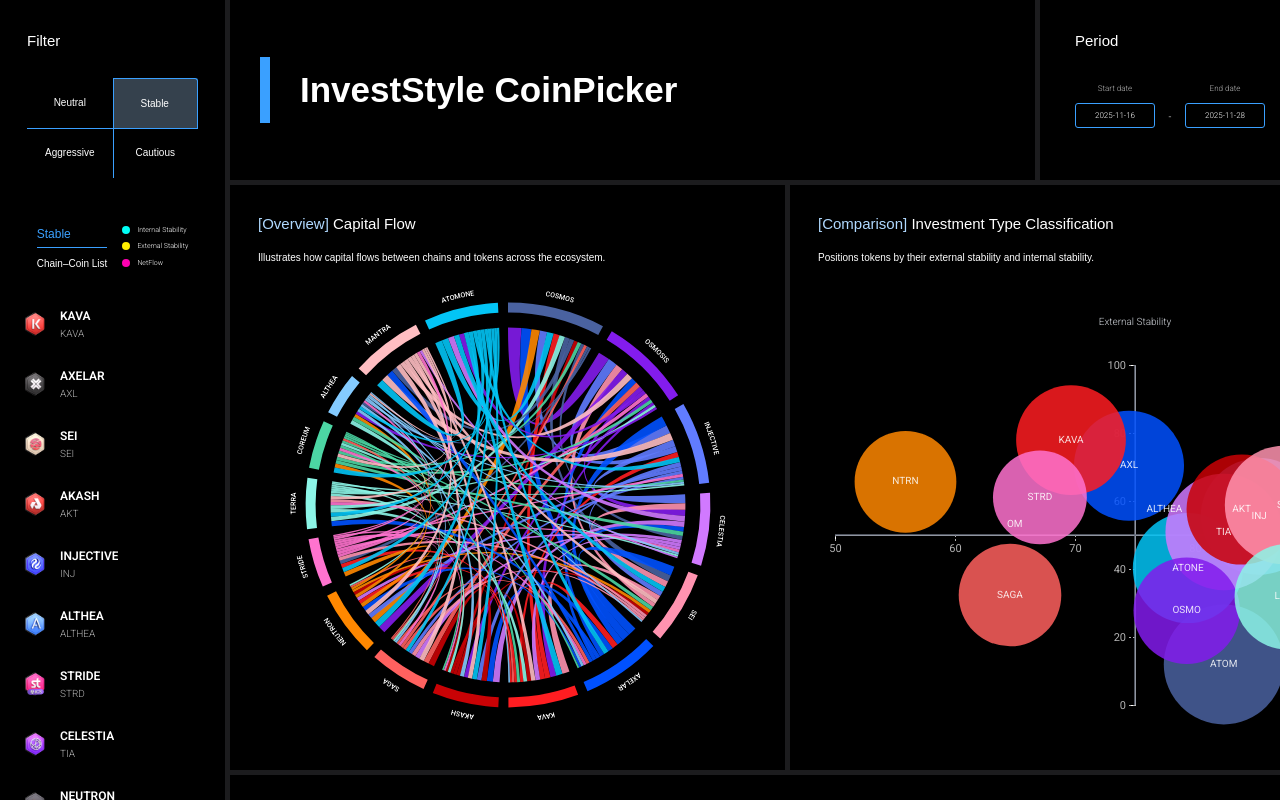
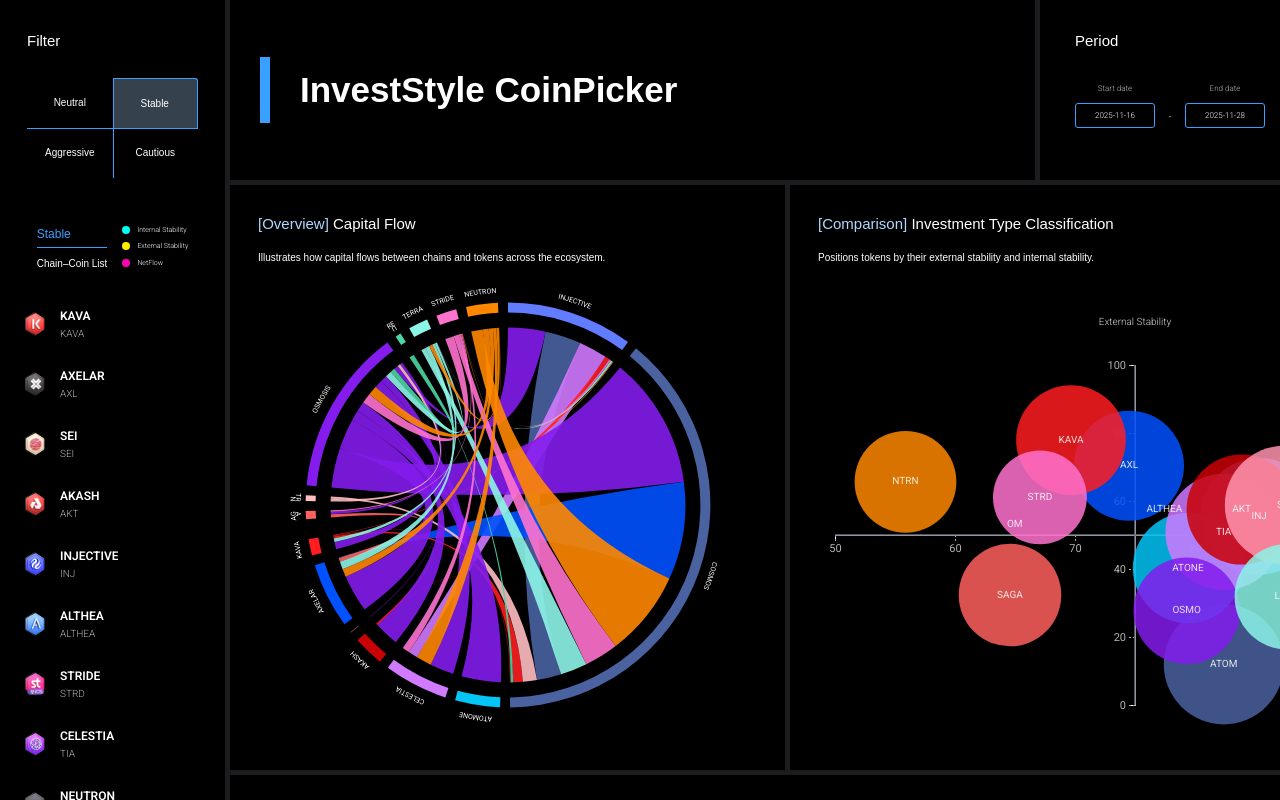
Before and after one commit to Information-Desgin/InvestStyle-CoinPicker, a React (Vite) app: page / in a window 1280 px wide. Built offline with nearby package versions, Linux system fonts and the light colour scheme; a web font is replaced by a local one.

Commit message:
feat: Chord Diagram 데이터 연동

```diff
--- a/src/components/graph/ChordDiagram.tsx
+++ b/src/components/graph/ChordDiagram.tsx
@@ -3,57 +3,37 @@
 import { COINS } from "../../data/coins";
 import { useSelectedCoins } from "../../store/useSelectedCoins";
 
-const keys = [
-  "atom",
-  "osmo",
-  "inj",
-  "tia",
-  "sei",
-  "axl",
-  "kava",
-  "akt",
-  "saga",
-  "ntrn",
-  "strd",
-  "luna",
-  "coreum",
-  "althea",
-  "om",
-  "atone",
-];
-
-const matrix = [
-  [0, 40, 22, 10, 15, 30, 18, 12, 9, 25, 8, 17, 11, 6, 14, 20],
-  [35, 0, 28, 14, 22, 18, 9, 11, 16, 20, 12, 8, 10, 7, 19, 13],
-  [18, 25, 0, 20, 14, 30, 16, 10, 8, 12, 9, 5, 7, 6, 22, 15],
-  [12, 18, 26, 0, 20, 14, 10, 16, 11, 9, 8, 6, 13, 7, 5, 17],
-  [20, 12, 15, 18, 0, 28, 14, 9, 6, 10, 7, 8, 11, 5, 13, 16],
-  [25, 14, 20, 12, 26, 0, 18, 16, 10, 7, 9, 13, 5, 8, 11, 15],
-  [15, 18, 10, 14, 22, 16, 0, 12, 7, 6, 8, 11, 9, 5, 13, 19],
-  [10, 12, 14, 20, 9, 18, 11, 0, 16, 7, 6, 8, 5, 12, 13, 14],
-  [9, 16, 11, 14, 12, 10, 7, 18, 0, 5, 8, 6, 4, 7, 15, 11],
-  [17, 22, 14, 10, 8, 13, 11, 9, 6, 0, 12, 5, 10, 7, 14, 18],
-  [11, 9, 7, 8, 10, 6, 12, 5, 7, 14, 0, 9, 8, 4, 6, 13],
-  [13, 7, 5, 6, 9, 15, 11, 8, 6, 5, 10, 0, 7, 11, 9, 12],
-  [9, 10, 7, 11, 6, 5, 8, 4, 7, 12, 9, 8, 0, 6, 10, 15],
-  [7, 9, 6, 5, 4, 8, 5, 9, 6, 10, 7, 12, 11, 0, 5, 9],
-  [16, 14, 21, 8, 12, 19, 10, 13, 15, 11, 9, 6, 7, 5, 0, 22],
-  [20, 15, 12, 18, 16, 10, 14, 9, 11, 13, 8, 12, 10, 7, 21, 0],
-];
-
-type FlowType = "Inflow" | "Outflow";
+/* =======================
+   Types
+======================= */
 
 type ChordDiagramProps = {
-  flow?: FlowType[];
+  flow?: ("Inflow" | "Outflow")[];
+  flows: {
+    keys: string[];
+    matrix: number[][];
+  };
 };
 
-export default function ChordDiagramD3({ flow }: ChordDiagramProps) {
+/* =======================
+   Component
+======================= */
+
+export default function ChordDiagramD3({ flows, flow }: ChordDiagramProps) {
   const ref = useRef<HTMLDivElement | null>(null);
   const { selectedIds } = useSelectedCoins();
 
   useEffect(() => {
+    if (!ref.current || flows.keys.length === 0) return;
+
+    const { keys, matrix } = flows;
+
     const container = d3.select(ref.current);
     container.selectAll("*").remove();
+
+    /* =======================
+       SVG Config
+    ======================= */
 
     const width = 440;
     const height = 440;
@@ -68,7 +48,10 @@
       .append("g")
       .attr("transform", `translate(${width / 2}, ${height / 2})`);
 
-    /* ------------------ Tooltip ------------------ */
+    /* =======================
+       Tooltip
+    ======================= */
+
     const tooltip = d3
       .select("body")
       .append("div")
@@ -85,7 +68,10 @@
       )
       .style("opacity", 0);
 
-    /* ---------- Chord ---------- */
+    /* =======================
+       Chord / Generators
+    ======================= */
+
     const chord = d3.chord().padAngle(0.05).sortSubgroups(d3.descending)(
       matrix
     );
@@ -94,44 +80,39 @@
       .arc<any>()
       .innerRadius(innerRadius)
       .outerRadius(outerRadius);
+
     const ribbonGen = d3.ribbon<any>().radius(ribbonRadius);
 
-    /* ---------- Opacity rules ---------- */
+    /* =======================
+       Opacity Rules
+    ======================= */
+
     const arcOpacity = (id: string) =>
       selectedIds.length === 0 ? 1 : selectedIds.includes(id) ? 1 : 0.1;
 
     const shouldShowRibbon = (source: string, target: string) => {
-      // 0. 코인 선택 없음 → 전체
       if (selectedIds.length === 0) return true;
 
-      // 1. 코인 1개 선택
       if (selectedIds.length === 1) {
         const id = selectedIds[0];
 
-        // flow 없거나, 둘 다 선택된 경우 → 전체 (해당 코인 기준)
         if (!flow || flow.length === 0 || flow.length === 2) {
           return source === id || target === id;
         }
-
-        // Inflow만
-        if (flow.includes("Inflow")) {
-          return target === id;
+        if (flow.includes("Inflow")) return target === id;
+        if (flow.includes("Outflow")) return source === id;
       }
 
-        // Outflow만
-        if (flow.includes("Outflow")) {
-          return source === id;
-        }
-      }
-
-      // 2. 코인 2개 이상 → 선택된 코인들 사이
       return selectedIds.includes(source) && selectedIds.includes(target);
     };
 
     const ribbonOpacity = (s: string, t: string) =>
       shouldShowRibbon(s, t) ? 0.9 : 0.05;
 
-    /* ---------- ARCS ---------- */
+    /* =======================
+       ARCS
+    ======================= */
+
     svg
       .append("g")
       .selectAll("path")
@@ -141,7 +122,7 @@
       .attr("d", arcGen)
       .attr("fill", (d) => COINS[keys[d.index]].color)
       .attr("opacity", (d) => arcOpacity(keys[d.index]))
-      .on("mouseover", (event, d) => {
+      .on("mouseover", (_, d) => {
         const key = keys[d.index];
         tooltip.style("opacity", 1).html(`
           <div class="font-chainname-bold mb-2">
@@ -157,11 +138,12 @@
           .style("left", `${event.pageX + 12}px`)
           .style("top", `${event.pageY + 12}px`);
       })
-      .on("mouseout", () => {
-        tooltip.style("opacity", 0);
-      });
+      .on("mouseout", () => tooltip.style("opacity", 0));
 
-    /* ---------- LABEL PATH (원 둘레용) ---------- */
+    /* =======================
+       LABELS
+    ======================= */
+
     const labelArc = d3
       .arc<any>()
       .innerRadius(outerRadius + 10)
@@ -169,7 +151,6 @@
 
     const labelGroup = svg.append("g");
 
-    /* path 생성 */
     labelGroup
       .selectAll("path")
       .data(chord.groups)
@@ -179,30 +160,25 @@
       .attr("d", labelArc)
       .attr("fill", "none");
 
-    /* ---------- LABEL TEXT ---------- */
     labelGroup
       .selectAll("text")
       .data(chord.groups)
       .enter()
       .append("text")
       .attr("fill", "#fff")
-      .attr("font-size", "var(--text-sm")
-      .attr("font-weight", "var(--font-weight-medium)")
-      .attr("font-family", "var(--font-sub")
+      .attr("font-size", "var(--text-sm)")
+      .attr("font-family", "var(--font-sub)")
       .attr("opacity", (d) => arcOpacity(keys[d.index]))
       .append("textPath")
       .attr("href", (_, i) => `#label-path-${i}`)
       .attr("startOffset", "25%")
       .attr("text-anchor", "middle")
-      .attr("side", (d) => {
-        const angle = (d.startAngle + d.endAngle) / 2;
-        return angle > Math.PI / 2 && angle < (3 * Math.PI) / 2
-          ? "right"
-          : "left";
-      })
       .text((d) => COINS[keys[d.index]].chain.toUpperCase());
 
-    /* ---------- RIBBONS ---------- */
+    /* =======================
+       RIBBONS
+    ======================= */
+
     svg
       .append("g")
       .selectAll("path")
@@ -214,13 +190,12 @@
       .attr("opacity", (d) =>
         ribbonOpacity(keys[d.source.index], keys[d.target.index])
       )
-      .on("mouseover", (event, d) => {
-        const sourceKey = keys[d.source.index];
-        const targetKey = keys[d.target.index];
-
+      .on("mouseover", (_, d) => {
+        const s = keys[d.source.index];
+        const t = keys[d.target.index];
         tooltip.style("opacity", 1).html(`
           <div class="font-chainname-bold mb-2">
-              ${COINS[sourceKey].chain} → ${COINS[targetKey].chain}
+            ${COINS[s].chain} → ${COINS[t].chain}
           </div>
           <div class="font-body1-light">
             Volume: ${d.source.value.toLocaleString()}
@@ -232,15 +207,12 @@
           .style("left", `${event.pageX + 12}px`)
           .style("top", `${event.pageY + 12}px`);
       })
-      .on("mouseout", () => {
-        tooltip.style("opacity", 0);
-      });
+      .on("mouseout", () => tooltip.style("opacity", 0));
 
-    /* ---------- cleanup ---------- */
     return () => {
       tooltip.remove();
     };
-  }, [selectedIds, flow]);
+  }, [flows, selectedIds, flow]);
 
   return <div ref={ref} />;
 }
--- a/src/pages/Home.tsx
+++ b/src/pages/Home.tsx
@@ -29,6 +29,7 @@
 import { adaptBaseInfoForInternalStability } from "../utils/internal/internalStabilityAdapter";
 import { buildExternalStabilitySeries } from "../utils/externalStability";
 import { COINS } from "../data/coins";
+import { buildRealFlows } from "../utils/buildRealFlow";
 
 const windowMap = {
   "4 days": 4,
@@ -266,6 +267,10 @@
     filteredBaseInfo,
   ]);
 
+  const realFlows = useMemo(() => {
+    return buildRealFlows(filteredFlows);
+  }, [filteredFlows]);
+
   // useEffect(() => {
   //   console.log("analyticsSummaries", analyticsSummaries);
   // }, [analyticsSummaries, selectedIds]);
@@ -284,7 +289,10 @@
                 subtitle="[Overview]"
                 description="Illustrates how capital flows between chains and tokens across the ecosystem."
               >
-                <ChordDiagram flow={showFlowToggle ? flow : undefined} />
+                <ChordDiagram
+                  flow={showFlowToggle ? flow : undefined}
+                  flows={realFlows}
+                />
               </AnalyticsSection>
               {showFlowToggle && (
                 <ToggleBtn
--- /dev/null
+++ b/src/utils/buildRealFlow.ts
@@ -0,0 +1,41 @@
+import { COINS } from "../data/coins";
+import { CHAIN_TO_COIN_ID } from "./coinMap";
+import type { RelayerFlowRow } from "../types/csvData";
+
+export type RealFlow = {
+  keys: string[];
+  matrix: number[][];
+};
+
+export function buildRealFlows(flows: RelayerFlowRow[]): RealFlow {
+  const keys = Object.keys(COINS); // ["atom", "osmo", ...]
+  const indexMap = new Map<string, number>();
+
+  keys.forEach((k, i) => indexMap.set(k, i));
+
+  const matrix = Array.from({ length: keys.length }, () =>
+    Array(keys.length).fill(0)
+  );
+
+  const transformVolume = (v: number) => {
+    const MAX = 1_000_000; // ⭐ COSMOS 억제용
+    return Math.sqrt(Math.min(v, MAX));
+  };
+
+  flows.forEach((row) => {
+    const sourceId = CHAIN_TO_COIN_ID[row.source.toLowerCase()];
+    const targetId = CHAIN_TO_COIN_ID[row.target.toLowerCase()];
+    if (!sourceId || !targetId) return;
+
+    const i = indexMap.get(sourceId);
+    const j = indexMap.get(targetId);
+    if (i == null || j == null) return;
+
+    const raw = Number(row.outflow_usd);
+    if (!Number.isFinite(raw) || raw <= 0) return;
+
+    matrix[i][j] += transformVolume(raw);
+  });
+
+  return { keys, matrix };
+}
```
Lines whose indentation alone changed are shown as unchanged.
